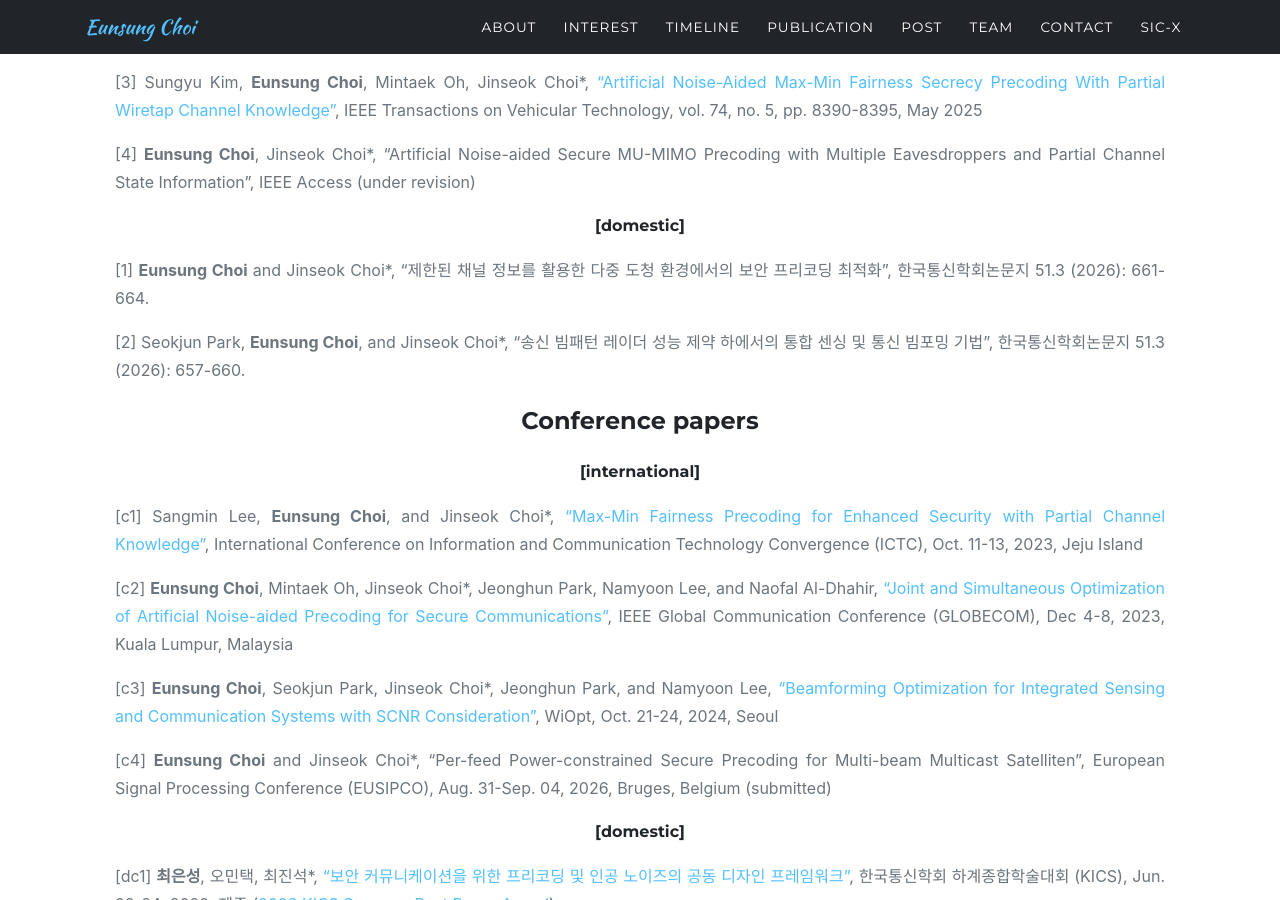
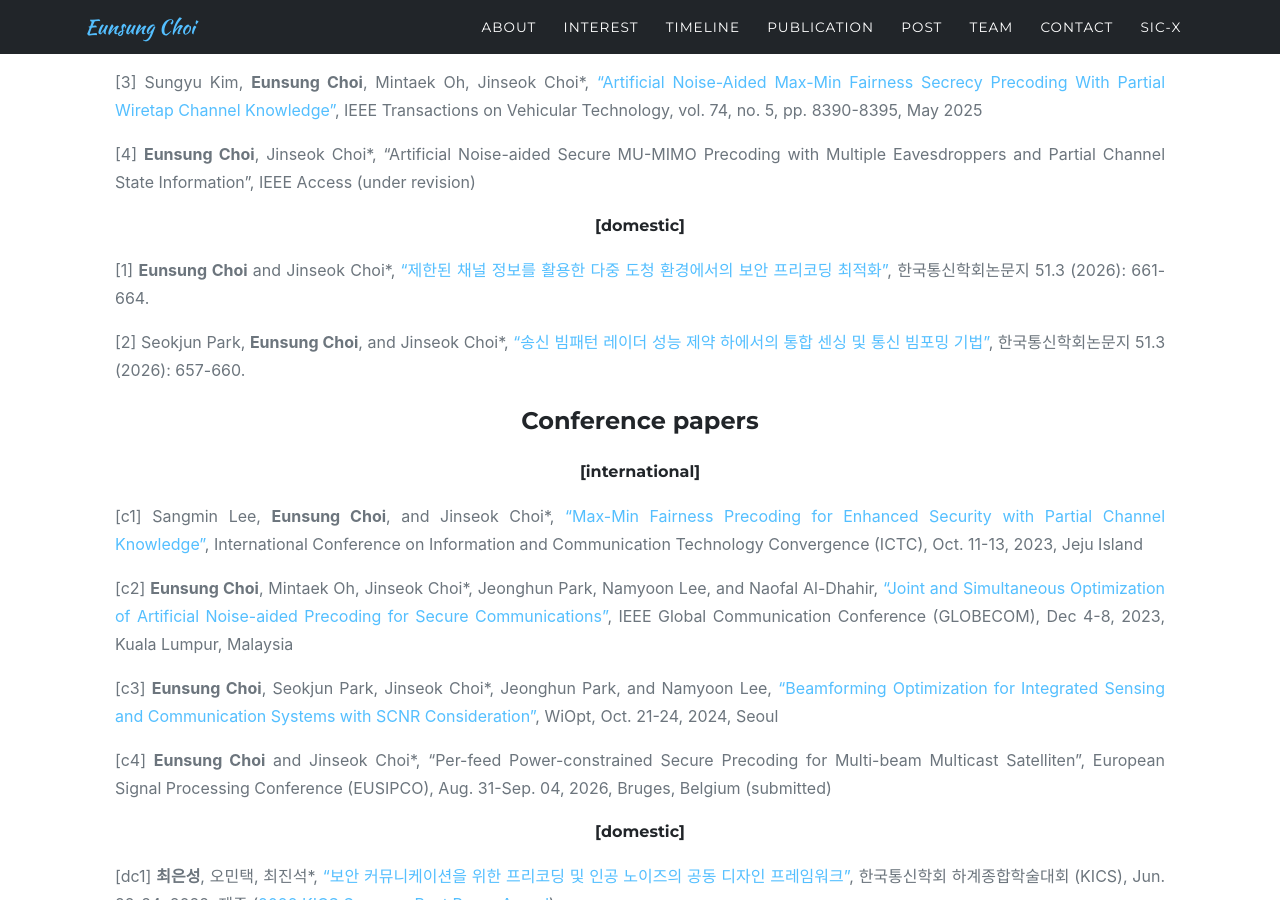
Before and after one commit to choices97/choices97.github.io, a Jekyll site: the page built from publication.md, in a window 1280 px wide and 900 px high, scrolled down 741 px. Built offline with Jekyll 4.4.1, drawn with Linux system fonts in a browser that asks for light colours; some web fonts are replaced; comment, search, counter and statistics services are not loaded; part of the change alters nothing that is shown.

```diff
--- a/_data/sitetext.yml
+++ b/_data/sitetext.yml
@@ -126,8 +126,8 @@ en: &DEFAULT_EN
       - desc: "[3] Sungyu Kim, **Eunsung Choi**, Mintaek Oh, Jinseok Choi*, [&ldquo;Artificial Noise-Aided Max-Min Fairness Secrecy Precoding With Partial Wiretap Channel Knowledge&rdquo;](https://ieeexplore.ieee.org/document/10836942), IEEE Transactions on Vehicular Technology, vol. 74, no. 5, pp. 8390-8395, May 2025"
       - desc: "[4] **Eunsung Choi**, Jinseok Choi*, &ldquo;Artificial Noise-aided Secure MU-MIMO Precoding with Multiple Eavesdroppers and Partial Channel State Information&rdquo;, IEEE Access (under revision)"
       - subtitle: "[domestic]"
-        desc: "[1] **Eunsung Choi** and Jinseok Choi*, &ldquo;제한된 채널 정보를 활용한 다중 도청 환경에서의 보안 프리코딩 최적화&rdquo;, 한국통신학회논문지 51.3 (2026): 661-664."
-      - desc: "[2] Seokjun Park, **Eunsung Choi**, and Jinseok Choi*, &ldquo;송신 빔패턴 레이더 성능 제약 하에서의 통합 센싱 및 통신 빔포밍 기법&rdquo;, 한국통신학회논문지 51.3 (2026): 657-660."
+        desc: "[1] **Eunsung Choi** and Jinseok Choi*, [&ldquo;제한된 채널 정보를 활용한 다중 도청 환경에서의 보안 프리코딩 최적화&rdquo;](https://www.dbpia.co.kr/Journal/articleDetail?nodeId=NODE12602635), 한국통신학회논문지 51.3 (2026): 661-664."
+      - desc: "[2] Seokjun Park, **Eunsung Choi**, and Jinseok Choi*, [&ldquo;송신 빔패턴 레이더 성능 제약 하에서의 통합 센싱 및 통신 빔포밍 기법&rdquo;](https://www.dbpia.co.kr/Journal/articleDetail?nodeId=NODE12602634), 한국통신학회논문지 51.3 (2026): 657-660."
 
       - title: "**Conference papers**"
       - subtitle: "[international]"
```
